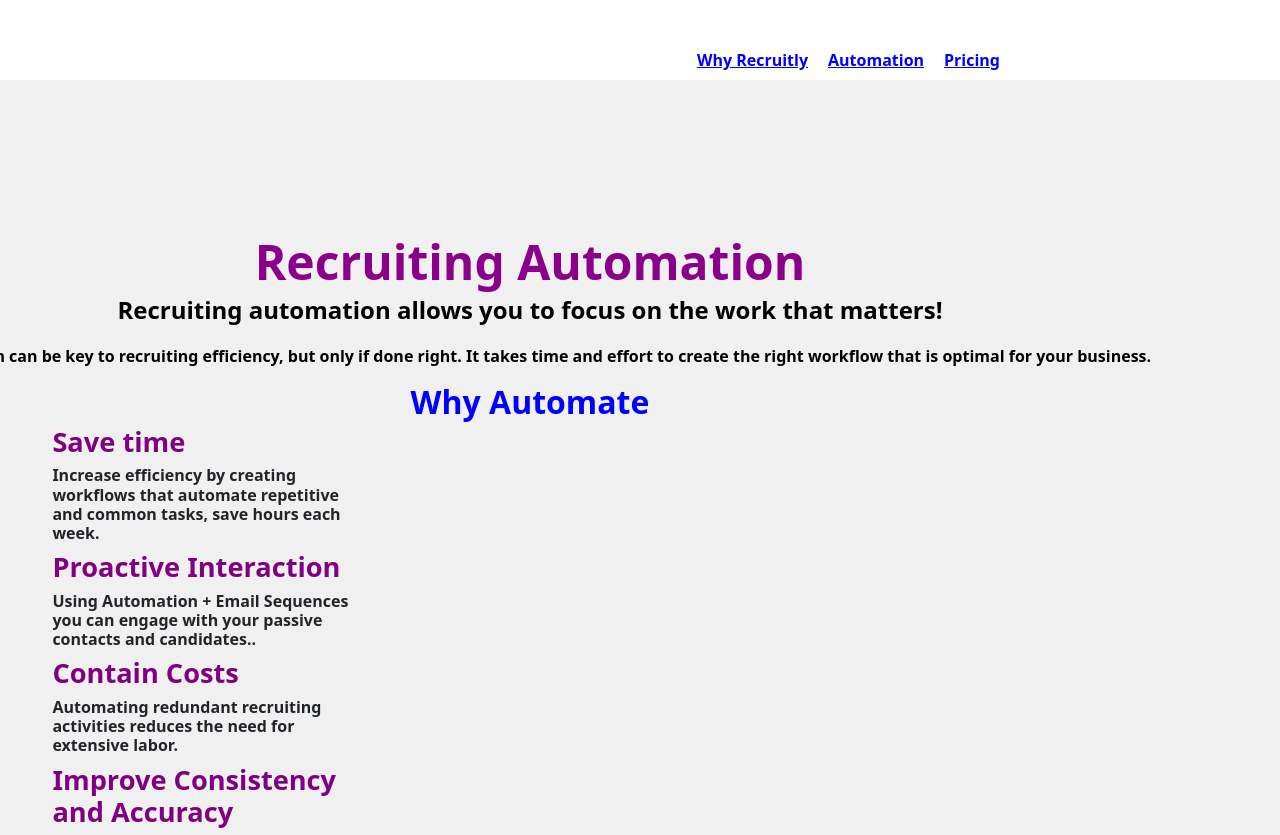
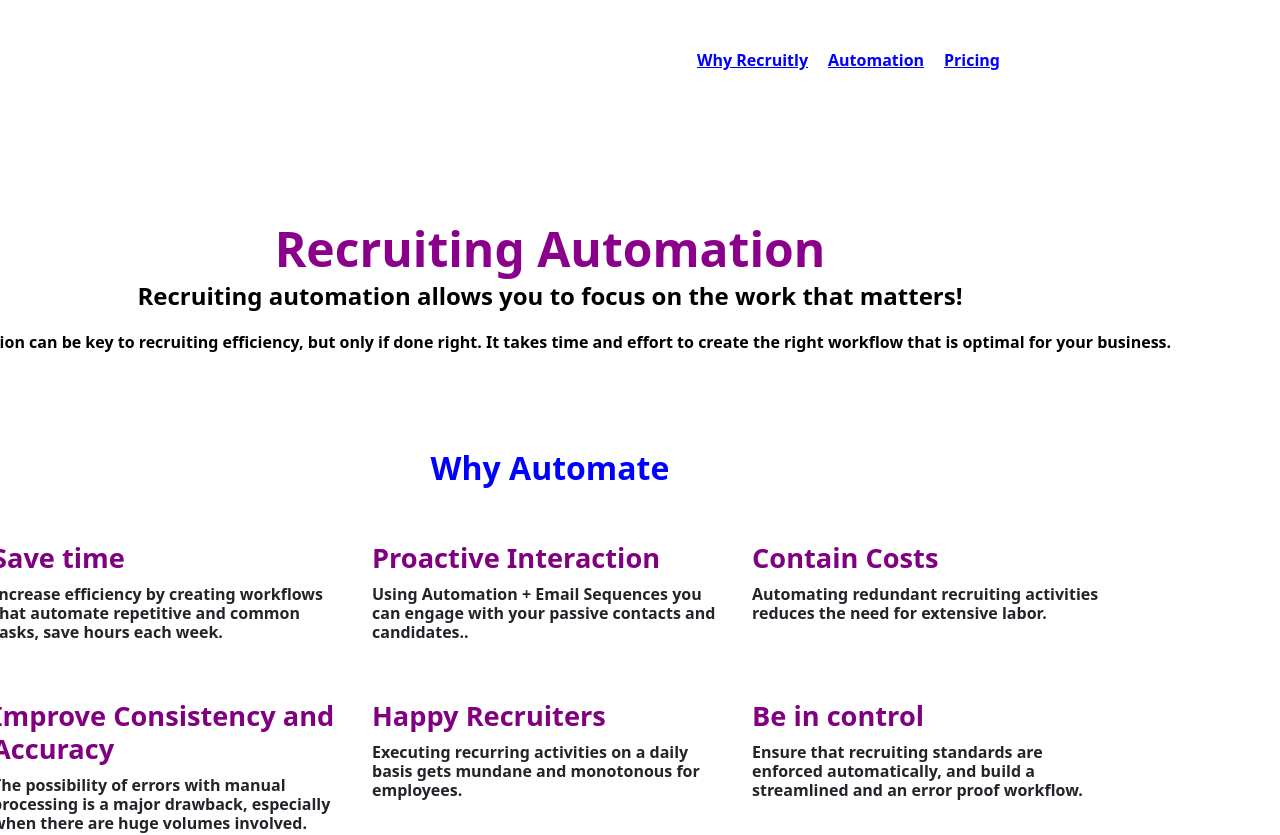
Before and after one commit to Yugandhar182/website_new, a Svelte app: page /automation in a window 1280 px wide. Shown: the top 835 px of the page. Built offline with nearby package versions, Linux system fonts and the light colour scheme.

Commit message:
Update recruitingautomation.svelte

```diff
--- a/src/recruitingautomation.svelte
+++ b/src/recruitingautomation.svelte
@@ -45,7 +45,7 @@
       <section class="testimonials-section">
         <table>
           <div class="container">
-            <div class="col">
+            <div class="row">
               <div class="col-md-4">
                 <div class="feature-card">
                   <i class="fa fa-search"></i>
@@ -56,7 +56,7 @@
               <div class="col-md-4">
                 <div class="feature-card">
                   <i class="fa fa-envelope"></i>
-                  <h3 style="color:purple; font-weight:11600;">Proactive Interaction</h3>
+                  <h3 style="color:purple; font-weight:600;">Proactive Interaction</h3>
                   <h6>Using Automation + Email Sequences you can engage with your passive contacts and candidates..</h6>
                 </div>
               </div>
@@ -81,6 +81,13 @@
                   <h6>Executing recurring activities on a daily basis gets mundane and monotonous for employees.</h6>
                 </div>
               </div>
+              <div class="col-md-4">
+                <div class="feature-card">
+                  <i class="fa fa-users"></i>
+                  <h3 style="color:purple; font-weight:600;">Be in control</h3>
+                  <h6>Ensure that recruiting standards are enforced automatically, and build a streamlined and an error proof workflow.</h6>
+                </div>
+              </div>
             </div>
           </div>
         </table>
@@ -94,13 +101,14 @@
     }
     .hero-section {
     text-align: center;
-    margin-top: -900px;
+    margin-top: -1100px;
     margin-bottom: 10px;
   }
   .recruiting-automation-section h{
 
      font-weight: bold;
      font-size: 2rem;
+     margin-top: 80px;
    }
     .recruiting-automation-section h2 {
         margin-top: 1px;
@@ -118,11 +126,13 @@
 
       font-weight: bold;
       font-size: 1.7rem;
+      margin-top: 50px;
     }
     .recruiting-automation-section h6 {
 
     font-weight: bold;
     font-size: 1rem;
+    margin-top: 10px;
    }
 
 
@@ -137,13 +147,13 @@
 
     .automation-component {
        margin-top:5vh;
-      width: 220vh;
+      width: 215vh;
       height:250vh;
       display: flex;
       flex-direction: column;
       justify-content: center;
       align-items: center;
-      background-color: #f0f0f0;
+      background-color:white;
       padding: 20px;
       margin-left: 140vh;
       margin-right: -50vh;
```
